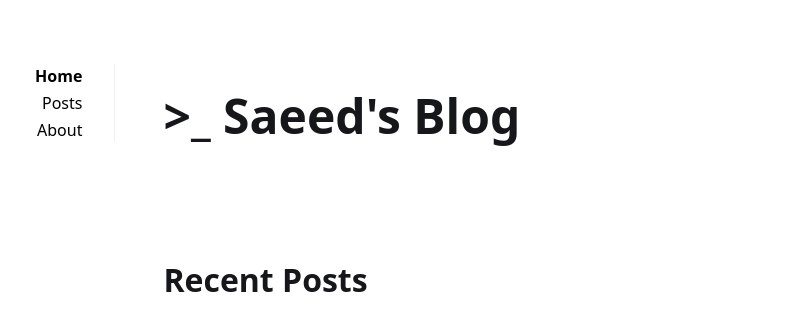
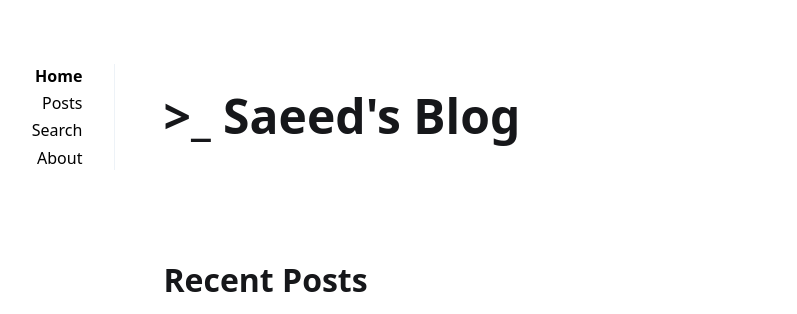
Before and after one commit to saeedodak/saeedodak.github.io, a Jekyll site: the page built from index.markdown, in a window 1280 px wide. Shown: the top 314 px of the page, without its empty margins (306-1103 px from the left). Built offline with Jekyll 4.4.1, drawn with Linux system fonts in a browser that asks for light colours.

Commit message:
commit 0.2

```diff
--- a/_layouts/start.html
+++ b/_layouts/start.html
@@ -30,7 +30,7 @@
                 <ul>
                     <li><a href="/" class="active">Home</a></li>
                     <li><a href="/posts" >Posts</a></li>
-                    <!-- <li><a href="/search" >Search</a></li> -->
+                    <li><a href="/search" >Search</a></li>
                     <li><a href="/about" >About</a></li>
                     <!-- <li><a href="/support" >Support</a></li> -->
                 </ul>
```
